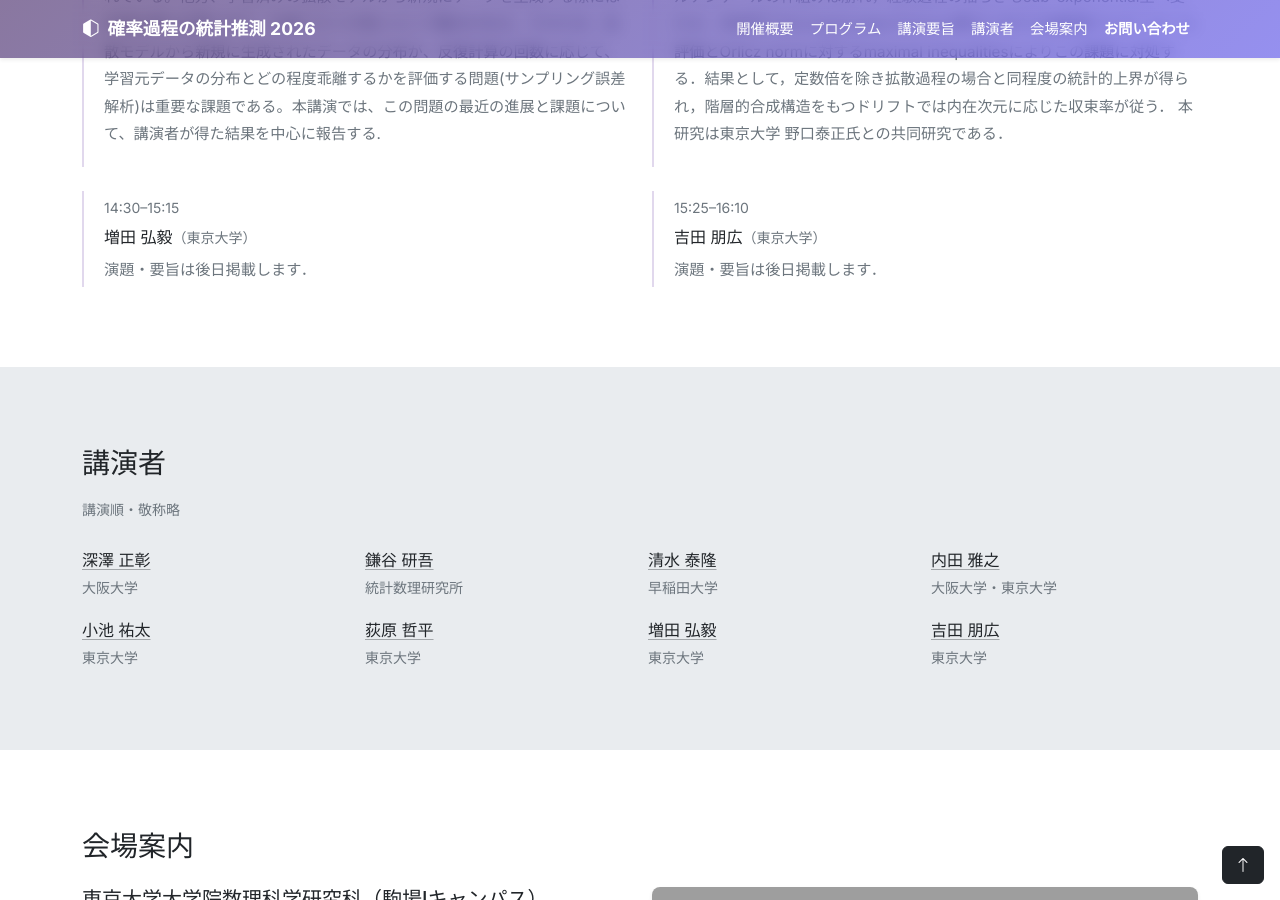
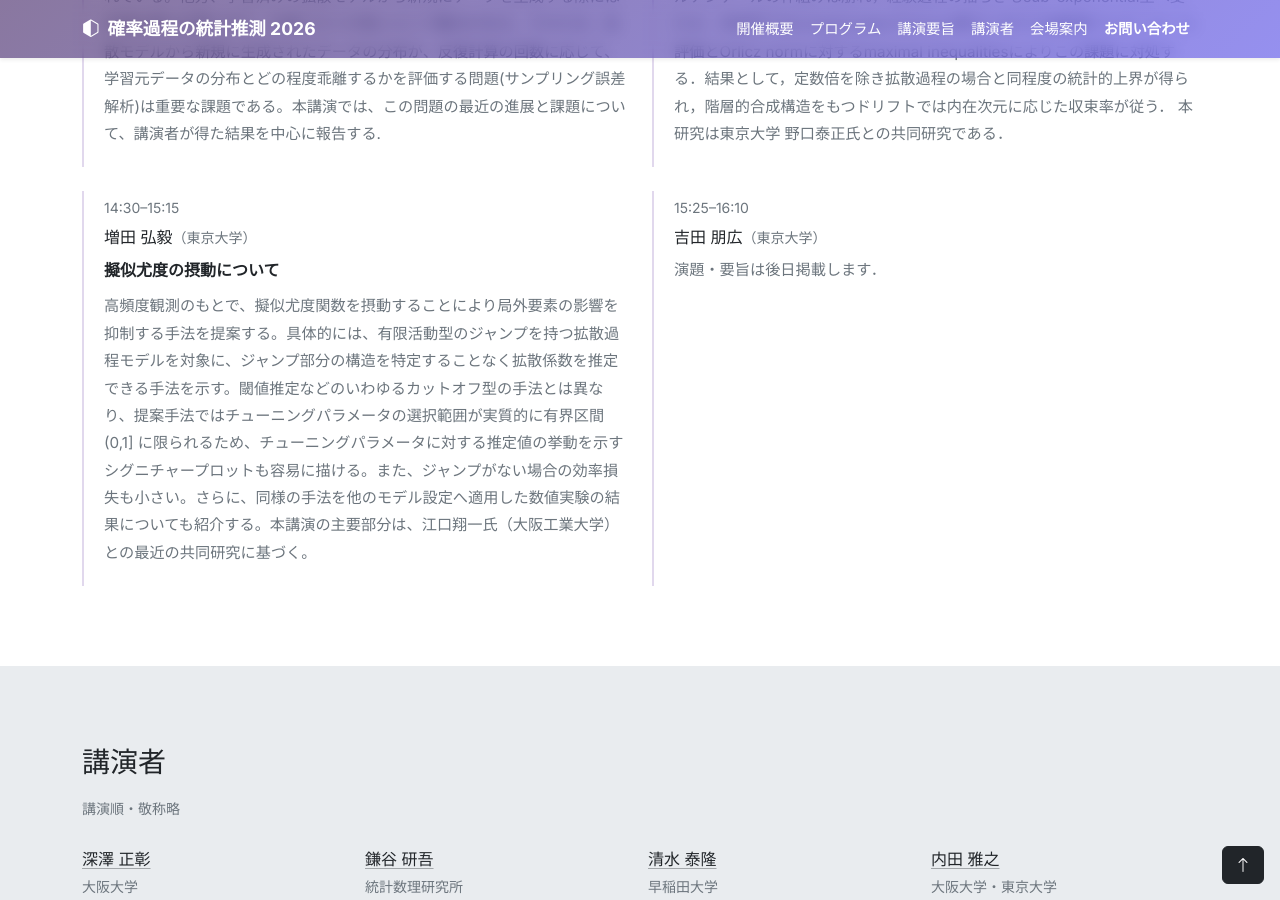
Before and after one commit to KKamatani/2026-spi, a Jekyll site: the page built from index.md, in a window 1280 px wide and 900 px high, scrolled down 3270 px. Built offline with Jekyll 4.4.1, drawn with Linux system fonts in a browser that asks for light colours; grey boxes are pictures that could not be loaded.

Commit message:
Update the programme

```diff
--- a/_data/speakers.yml
+++ b/_data/speakers.yml
@@ -45,8 +45,9 @@ masuda:
   name: "増田 弘毅"
   affiliation: "東京大学"
   profile: "https://www.ms.u-tokyo.ac.jp/~hmasuda/hmhp.html"
-  title: ""
-  abstract: ""
+  title: "擬似尤度の摂動について"
+  abstract: |
+    高頻度観測のもとで、擬似尤度関数を摂動することにより局外要素の影響を抑制する手法を提案する。具体的には、有限活動型のジャンプを持つ拡散過程モデルを対象に、ジャンプ部分の構造を特定することなく拡散係数を推定できる手法を示す。閾値推定などのいわゆるカットオフ型の手法とは異なり、提案手法ではチューニングパラメータの選択範囲が実質的に有界区間 (0,1] に限られるため、チューニングパラメータに対する推定値の挙動を示すシグニチャープロットも容易に描ける。また、ジャンプがない場合の効率損失も小さい。さらに、同様の手法を他のモデル設定へ適用した数値実験の結果についても紹介する。本講演の主要部分は、江口翔一氏（大阪工業大学）との最近の共同研究に基づく。
 yoshida:
   name: "吉田 朋広"
   affiliation: "東京大学"
```
